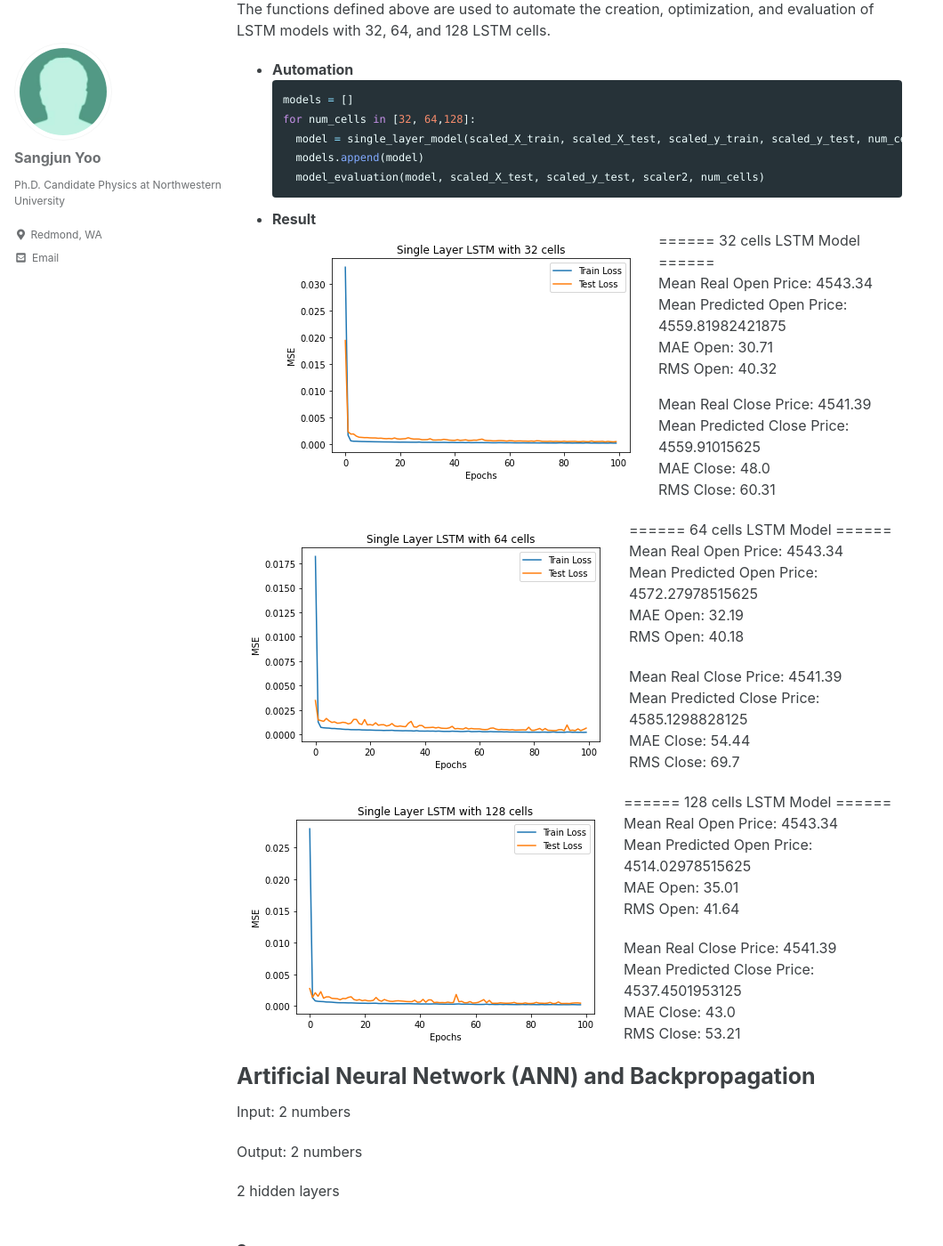
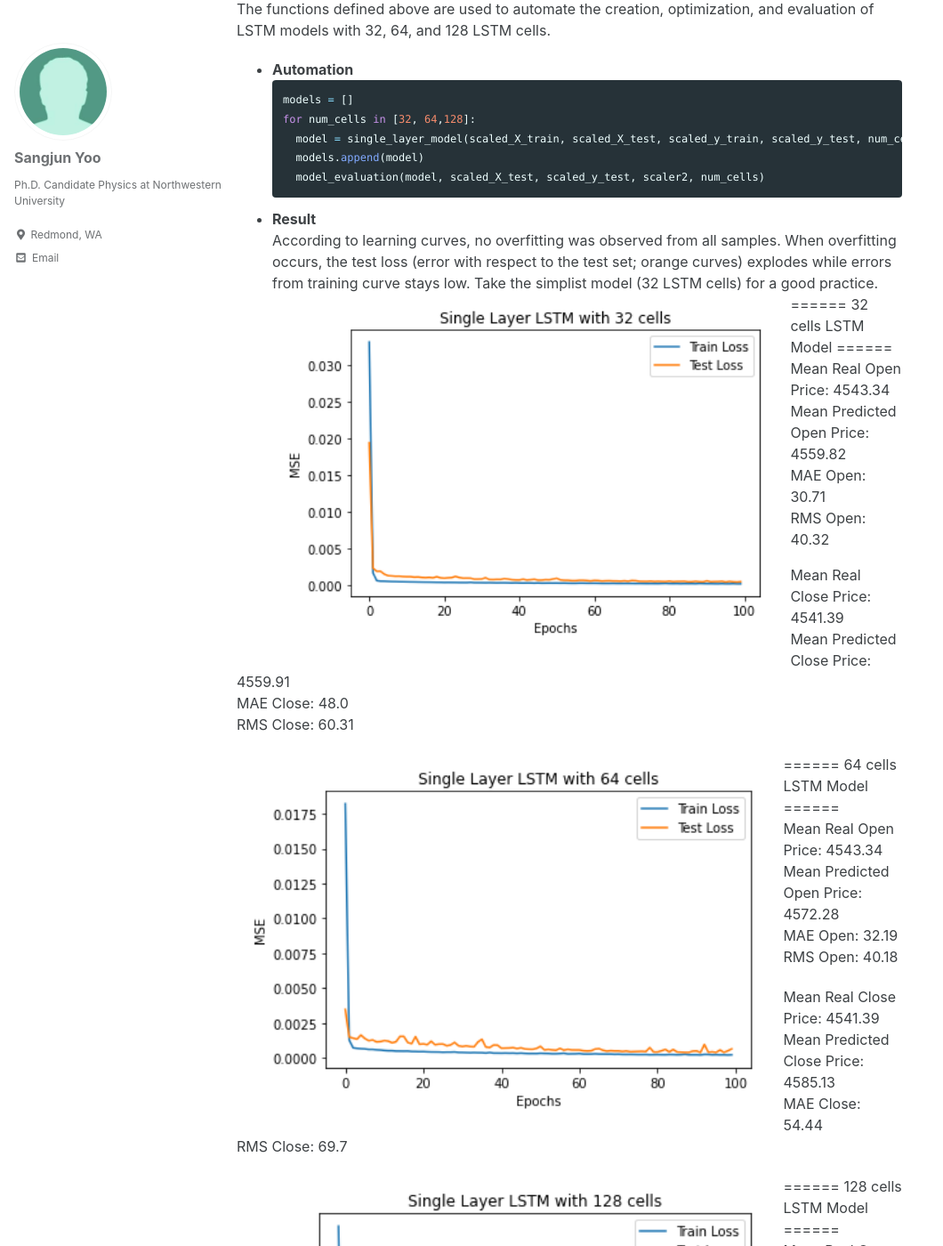
Before and after one commit to sangjunyoo-phd/sangjunyoo-phd.github.io, a Jekyll site: the page built from _pages/deeplearning.md, in a window 1280 px wide and 1400 px high, scrolled down 3839 px. Shown: the whole window at 89% size, without its empty margins (0-1060 px from the left). Built offline with Jekyll 4.4.1, drawn with Linux system fonts in a browser that asks for light colours; cached includes are drawn as plain includes; some of the changed text lies outside the part shown.

Commit message:
Update deeplearning.md

````diff
--- a/_pages/deeplearning.md
+++ b/_pages/deeplearning.md
@@ -139,39 +139,40 @@ for num_cells in [32, 64,128]:
 ```
 
 * __Result__<br/>
-![image-left](../assets/images/32LSTM_learningcurve.png){: .align-left}{:style="border: 0px solid black; padding: 10px"}
+According to learning curves, no overfitting was observed from all samples. When overfitting occurs, the test loss (error with respect to the test set; orange curves) explodes while errors from training curve stays low. Take the simplist model (32 LSTM cells) for a good practice.
+![image-left](../assets/images/32LSTM_learningcurve.png){: .align-left}{:style="border: 0px solid black; padding: 10px"}{:height="80%" width="80%"}
 ====== 32 cells LSTM Model ======<br/>
 Mean Real Open Price: 4543.34<br/>
-Mean Predicted Open Price: 4559.81982421875<br/>
+Mean Predicted Open Price: 4559.82<br/>
 MAE Open: 30.71<br/>
 RMS Open: 40.32<br/>
 
 Mean Real Close Price: 4541.39<br/>
-Mean Predicted Close Price: 4559.91015625<br/>
+Mean Predicted Close Price: 4559.91<br/>
 MAE Close: 48.0<br/>
 RMS Close: 60.31<br/>
 
-![image-left](../assets/images/64LSTM_learningcurve.png){: .align-left}{:style="border: 0px solid black; padding: 10px"}
+![image-left](../assets/images/64LSTM_learningcurve.png){: .align-left}{:style="border: 0px solid black; padding: 10px"}{:height="80%" width="80%"}
 ====== 64 cells LSTM Model ======<br/>
 Mean Real Open Price: 4543.34<br/>
-Mean Predicted Open Price: 4572.27978515625<br/>
+Mean Predicted Open Price: 4572.28<br/>
 MAE Open: 32.19<br/>
 RMS Open: 40.18<br/>
 
 Mean Real Close Price: 4541.39<br/>
-Mean Predicted Close Price: 4585.1298828125<br/>
+Mean Predicted Close Price: 4585.13<br/>
 MAE Close: 54.44<br/>
 RMS Close: 69.7<br/>
 
-![image-left](../assets/images/128LSTM_learningcurve.png){: .align-left}{:style="border: 0px solid black; padding: 10px"}
+![image-left](../assets/images/128LSTM_learningcurve.png){: .align-left}{:style="border: 0px solid black; padding: 10px"}{:height="80%" width="80%"}
 ====== 128 cells LSTM Model ======<br/>
 Mean Real Open Price: 4543.34<br/>
-Mean Predicted Open Price: 4514.02978515625<br/>
+Mean Predicted Open Price: 4514.03<br/>
 MAE Open: 35.01<br/>
 RMS Open: 41.64<br/>
 
 Mean Real Close Price: 4541.39<br/>
-Mean Predicted Close Price: 4537.4501953125<br/>
+Mean Predicted Close Price: 4537.45<br/>
 MAE Close: 43.0<br/>
 RMS Close: 53.21<br/>
 
````
